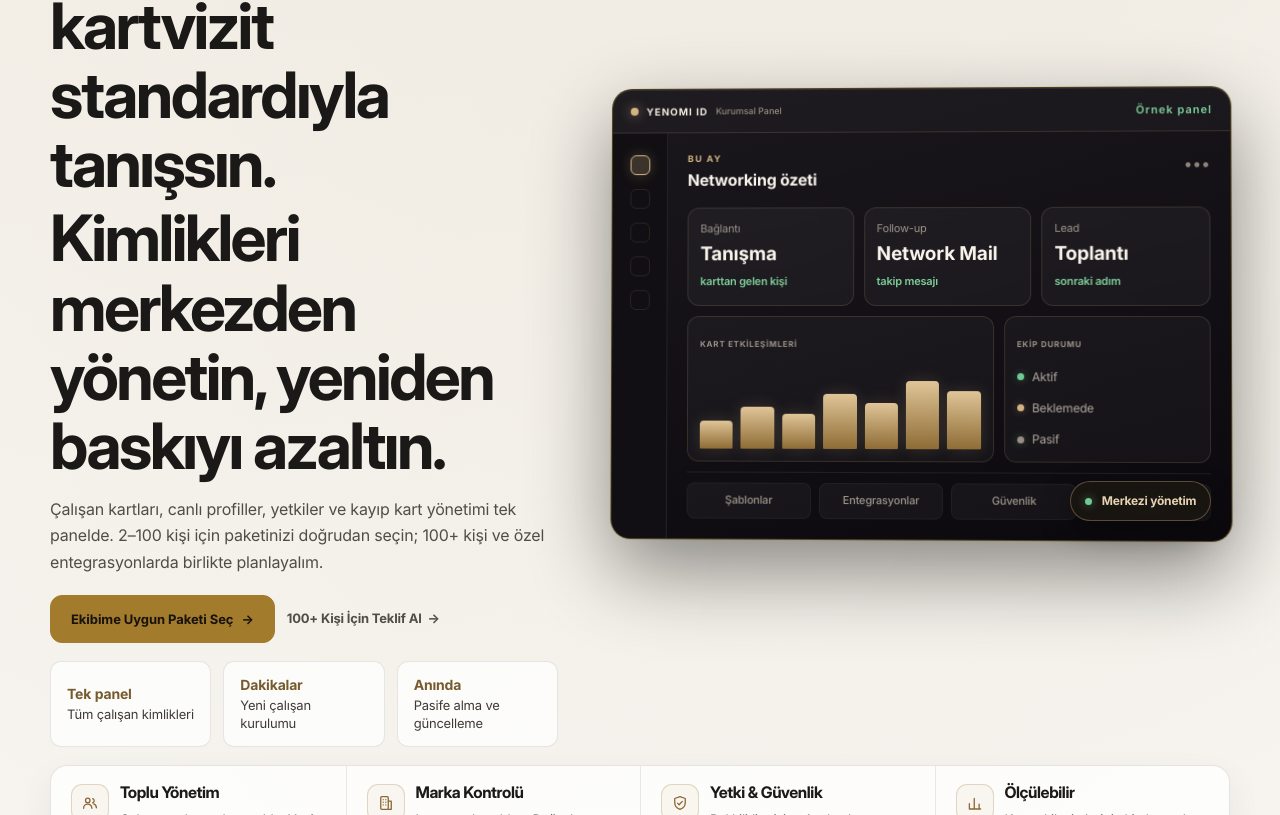
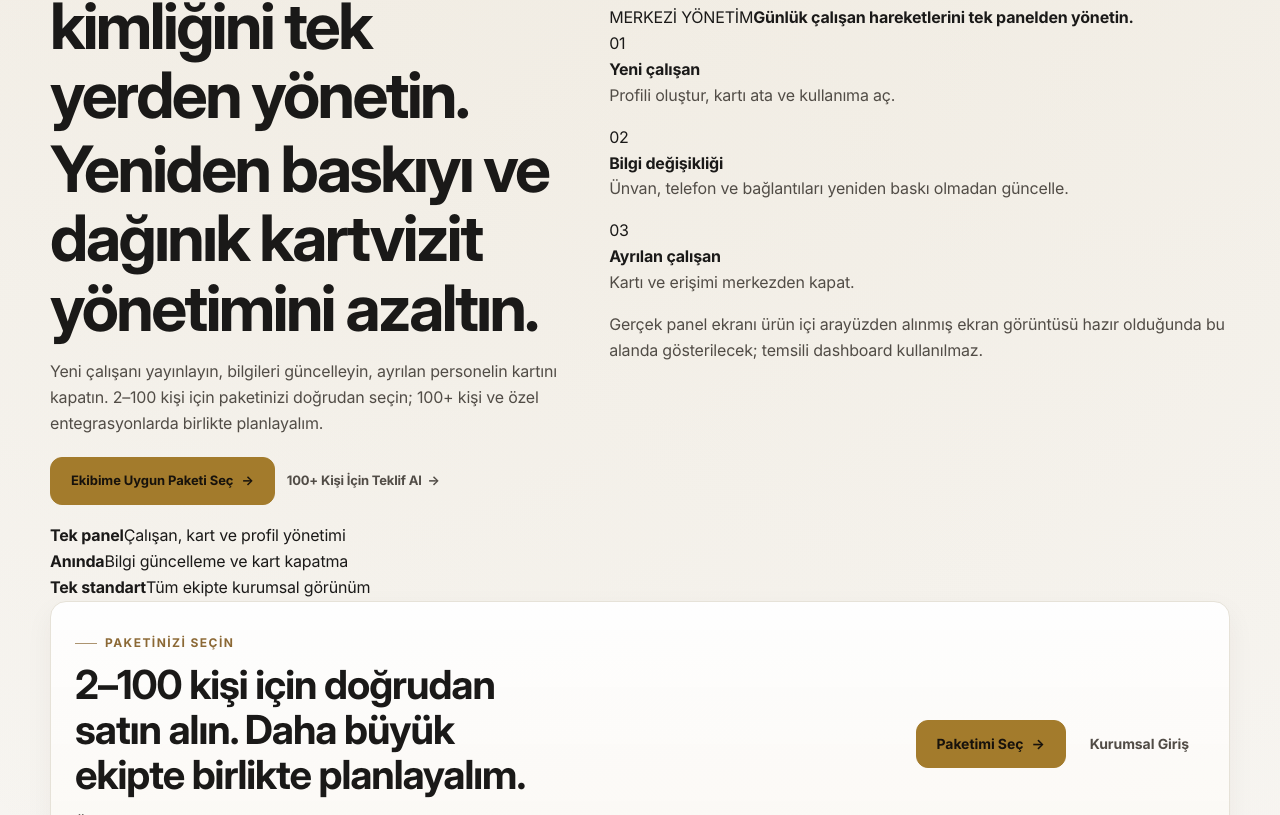
Before and after one commit to sevcanesim/id_system, a Next.js app: page /kurumsal in a window 1280 px wide. Shown: the part 265-1080 px from the top of the page. Built offline with nearby package versions, Linux system fonts and the light colour scheme; no server answers.

Commit message:
refactor(corporate): replace synthetic dashboard with authentic enterprise proof

```diff
--- a/app/kurumsal/page.tsx
+++ b/app/kurumsal/page.tsx
@@ -15,10 +15,9 @@ import { formatTryFromKurus } from "../../lib/config/product";
 import CorporateLeadForm from "./CorporateLeadForm";
 
 const outcomes = [
-  { value: "Tek panel", label: "Tüm çalışan kimlikleri" },
-  { value: "Dakikalar", label: "Yeni çalışan kurulumu" },
-  { value: "Anında", label: "Pasife alma ve güncelleme" },
-  { value: "Ölçülebilir", label: "Kart etkileşimleri" },
+  { value: "Tek panel", label: "Çalışan, kart ve profil yönetimi" },
+  { value: "Anında", label: "Bilgi güncelleme ve kart kapatma" },
+  { value: "Tek standart", label: "Tüm ekipte kurumsal görünüm" },
 ];
 
 const analytics = [
@@ -47,6 +46,12 @@ const steps = [
   ["03", "Kartları teslim edelim", "NFC + QR kartlar üretilir, profiller eşleştirilir ve yönetim paneliniz kullanıma açılır."],
 ];
 
+const managementProof = [
+  ["Yeni çalışan", "Profili oluştur, kartı ata ve kullanıma aç."],
+  ["Bilgi değişikliği", "Ünvan, telefon ve bağlantıları yeniden baskı olmadan güncelle."],
+  ["Ayrılan çalışan", "Kartı ve erişimi merkezden kapat."],
+] as const;
+
 export default async function CorporatePage({
   searchParams,
 }: {
@@ -65,67 +70,42 @@ export default async function CorporatePage({
     checkoutLive: corporateCheckoutLive(plan.seats),
     sku: corporatePackageSku(plan.code),
   }));
-  const capabilities = [
-    { icon: "users" as const, title: "Toplu Yönetim", text: "Çalışan ve kart tek panelde. Yeni kişi dakikalar içinde yayında." },
-    { icon: "building" as const, title: "Marka Kontrolü", text: "Logo, renk, şablon. Dağınık kartvizit kalmaz." },
-    { icon: "shield" as const, title: "Yetki & Güvenlik", text: "Rol kilitli erişim. Ayrılan kart panelden kapanır." },
-    { icon: "analytics" as const, title: "Ölçülebilir", text: "Kart etkileşimlerini ekip bazında izleyin." },
-  ];
 
   return (
     <main id="main-content" className="theme-light corporate-page corporate-sales-page corporate-single-page">
-      <section className="corporate-single-hero" aria-labelledby="corporate-single-title">
+      <section className="corporate-single-hero corporate-authentic-hero" aria-labelledby="corporate-single-title">
         <div className="corporate-single-copy">
           <span className="section-kicker">YENOMI BUSINESS</span>
           <h1 id="corporate-single-title">
-            <span className="corporate-hero-line">Ekibiniz tek kartvizit standardıyla tanışsın.</span>
-            <span className="corporate-hero-line corporate-hero-line--accent">Kimlikleri merkezden yönetin, yeniden baskıyı azaltın.</span>
+            <span className="corporate-hero-line">Ekibinizin dijital kimliğini tek yerden yönetin.</span>
+            <span className="corporate-hero-line corporate-hero-line--accent">Yeniden baskıyı ve dağınık kartvizit yönetimini azaltın.</span>
           </h1>
-          <p>Çalışan kartları, canlı profiller, yetkiler ve kayıp kart yönetimi tek panelde. 2–100 kişi için paketinizi doğrudan seçin; 100+ kişi ve özel entegrasyonlarda birlikte planlayalım.</p>
+          <p>Yeni çalışanı yayınlayın, bilgileri güncelleyin, ayrılan personelin kartını kapatın. 2–100 kişi için paketinizi doğrudan seçin; 100+ kişi ve özel entegrasyonlarda birlikte planlayalım.</p>
           <div className="corporate-hero-actions">
             <a href="#business-pricing-title" className="corporate-cta">Ekibime Uygun Paketi Seç <span aria-hidden="true">→</span></a>
             <a href="/kurumsal?plan=ENTERPRISE#teklif" className="home-mockup__link-secondary">100+ Kişi İçin Teklif Al <span aria-hidden="true">→</span></a>
           </div>
-          <div className="corporate-single-proof" aria-label="Kurumsal ürün sonuçları">
-            {outcomes.slice(0, 3).map((item) => <div key={item.label}><strong>{item.value}</strong><span>{item.label}</span></div>)}
-          </div>
         </div>
 
-        <div className="corporate-dashboard-stage" aria-label="Yenomi ID kurumsal panel önizlemesi">
-          <div className="corporate-dashboard-glow" />
-          <div className="corporate-dashboard-window">
-            <div className="corporate-dashboard-topbar">
-              <div><span className="corporate-dashboard-dot" />YENOMI ID <small>Kurumsal Panel</small></div>
-              <span className="corporate-dashboard-live">Örnek panel</span>
-            </div>
-            <div className="corporate-dashboard-body">
-              <aside className="corporate-dashboard-sidebar" aria-hidden="true">
-                <span className="active" /><span /><span /><span /><span />
-              </aside>
-              <div className="corporate-dashboard-content">
-                <div className="corporate-dashboard-heading"><div><small>BU AY</small><strong>Networking özeti</strong></div><span>•••</span></div>
-                <div className="corporate-dashboard-kpis">
-                  <div><small>Bağlantı</small><strong>Tanışma</strong><span>karttan gelen kişi</span></div>
-                  <div><small>Follow-up</small><strong>Network Mail</strong><span>takip mesajı</span></div>
-                  <div><small>Lead</small><strong>Toplantı</strong><span>sonraki adım</span></div>
-                </div>
-                <div className="corporate-dashboard-grid">
-                  <div className="corporate-dashboard-chart"><small>KART ETKİLEŞİMLERİ</small><div className="corporate-bars"><i /><i /><i /><i /><i /><i /><i /></div></div>
-                  <div className="corporate-dashboard-team"><small>EKİP DURUMU</small><div><b />Aktif</div><div><b />Beklemede</div><div><b />Pasif</div></div>
-                </div>
-                <div className="corporate-dashboard-footer"><span>Şablonlar</span><span>Entegrasyonlar</span><span>Güvenlik</span><span>Analitik</span></div>
+        <aside className="corporate-authentic-proof" aria-label="Yenomi ID kurumsal yönetim kapsamı">
+          <div className="corporate-authentic-proof__head">
+            <span>MERKEZİ YÖNETİM</span>
+            <strong>Günlük çalışan hareketlerini tek panelden yönetin.</strong>
+          </div>
+          <div className="corporate-authentic-proof__list">
+            {managementProof.map(([title, text], index) => (
+              <div key={title}>
+                <span>{String(index + 1).padStart(2, "0")}</span>
+                <div><strong>{title}</strong><p>{text}</p></div>
               </div>
-            </div>
+            ))}
           </div>
-          <div className="corporate-dashboard-badge"><span /> Merkezi yönetim</div>
-        </div>
+          <p className="corporate-authentic-proof__note">Gerçek panel ekranı ürün içi arayüzden alınmış ekran görüntüsü hazır olduğunda bu alanda gösterilecek; temsili dashboard kullanılmaz.</p>
+        </aside>
       </section>
 
-      <section className="corporate-capability-bar" aria-label="Kurumsal çözüm yetenekleri">
-        {capabilities.map((item) => <article key={item.title}>
-          <div className="corporate-capability-icon"><Icon name={item.icon} /></div>
-          <div><h2>{item.title}</h2><p>{item.text}</p></div>
-        </article>)}
+      <section className="corporate-authentic-outcomes" aria-label="Kurumsal ürün sonuçları">
+        {outcomes.map((item) => <div key={item.label}><strong>{item.value}</strong><span>{item.label}</span></div>)}
       </section>
 
       <section className="corporate-single-cta" aria-labelledby="corporate-single-cta-title">
```
